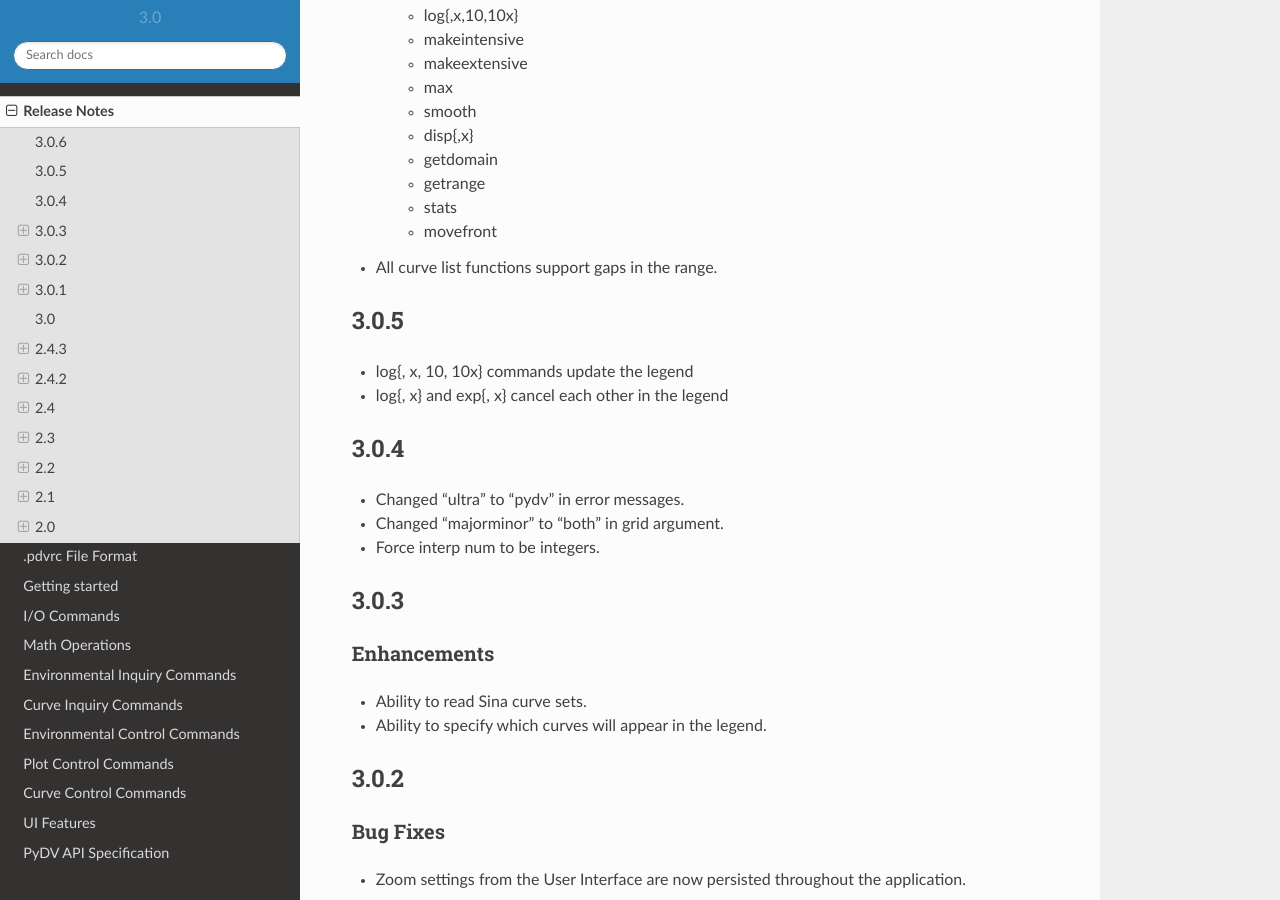
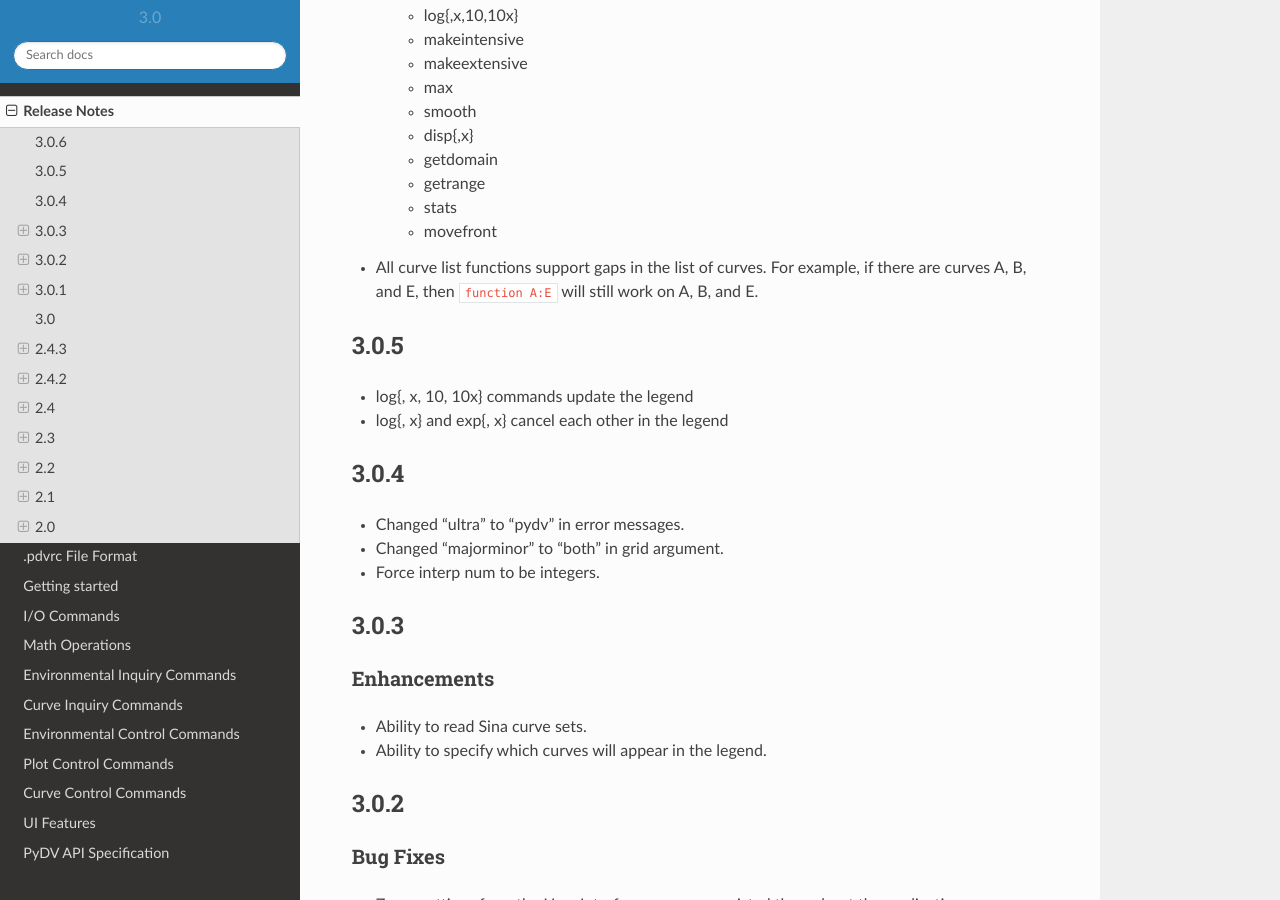
Before and after one commit to LLNL/PyDV, a Sphinx documentation site: the page built from pydv/docs/release_notes.rst, in a window 1280 px wide and 900 px high, scrolled down 512 px. Built offline with Sphinx 7.4.7 and the Read the Docs theme 2.0.0, drawn with Linux system fonts in a browser that asks for light colours.

Commit message:
More detail in release notes

```diff
--- a/pydv/docs/release_notes.rst
+++ b/pydv/docs/release_notes.rst
@@ -27,7 +27,9 @@ Release Notes
    * getrange
    * stats
    * movefront
-* All curve list functions support gaps in the range.
+* All curve list functions support gaps in the list of curves. For example,
+  if there are curves A, B, and E, then ``function A:E`` will still work on
+  A, B, and E.
 
 3.0.5
 -----
```
